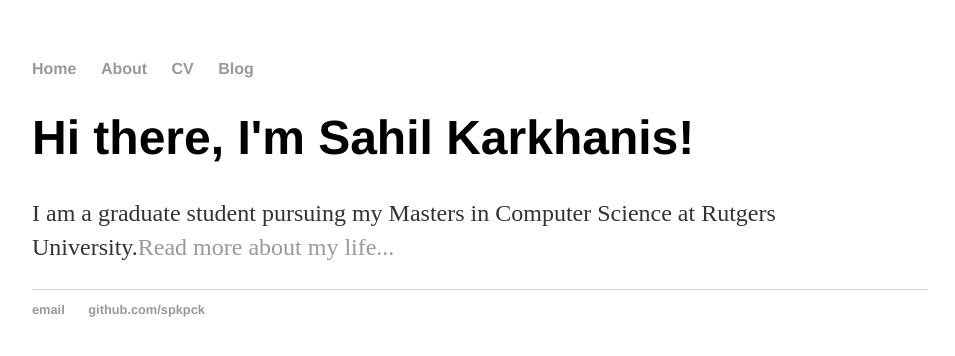
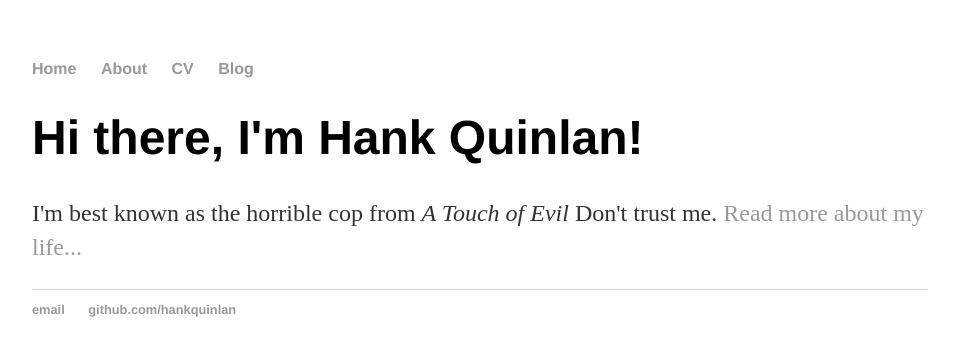
Before and after one commit to spkpck/spkpck.github.io, a Jekyll site: the page built from index.html, in a window 1280 px wide. Shown: the top 356 px of the page, without its empty margins (160-1115 px from the left). Built offline with Jekyll 4.4.1, drawn with Linux system fonts in a browser that asks for light colours.

Commit message:
Update index.html

```diff
--- a/index.html
+++ b/index.html
@@ -1,30 +1,8 @@
-<!DOCTYPE html>
-<html>
-	<head>
-		<title>Sahil Karkhanis,CS Grad Student</title>
-		<!--Link to external css -->
-		<link rel="stylesheet" type="text/css" href="/css/main.css">
-	</head>
-	<body>
-		<nav>
-    		<ul>
-        		<li><a href="/">Home</a></li>
-	        	<li><a href="/about">About</a></li>
-        		<li><a href="/cv">CV</a></li>
-        		<li><a href="/blog">Blog</a></li>
-    		</ul>
-		</nav>
-		<div class="container">
-    		<div class="blurb">
-        		<h1>Hi there, I'm Sahil Karkhanis!</h1>
-				<p>I am a graduate student pursuing my Masters in Computer Science at Rutgers University.<a href="/about">Read more about my life...</a></p>
-    		</div><!-- /.blurb -->
-		</div><!-- /.container -->
-		<footer>
-    		<ul>
-        		<li><a href="mailto:sahil.karkhanis93@gmail.com">email</a></li>
-        		<li><a href="https://github.com/spkpck">github.com/spkpck</a></li>
-			</ul>
-		</footer>
-	</body>
-</html>
+---
+layout: default
+title: Hank Quinlan, Horrible Cop
+---
+<div class="blurb">
+	<h1>Hi there, I'm Hank Quinlan!</h1>
+	<p>I'm best known as the horrible cop from <em>A Touch of Evil</em> Don't trust me. <a href="/about">Read more about my life...</a></p>
+</div><!-- /.blurb -->
```
